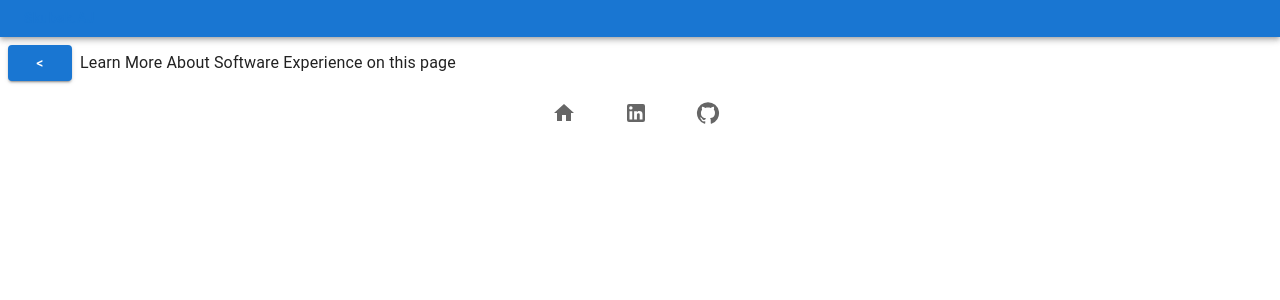
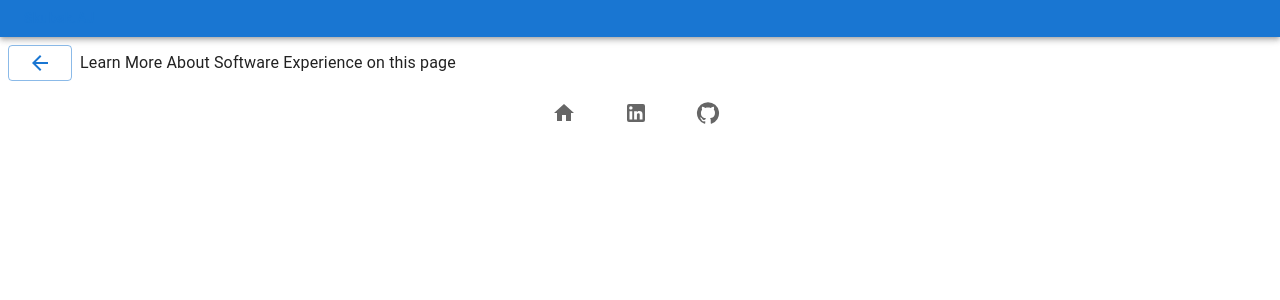
Before and after one commit to skoobydont/portfolio, a React (Create React App) app: page /portfolio/software in a window 1280 px wide. Shown: the top 300 px of the page. Built offline with nearby package versions, Linux system fonts and the light colour scheme.

Commit message:
software back button

```diff
--- a/src/pages/SoftwareExperiencePage.jsx
+++ b/src/pages/SoftwareExperiencePage.jsx
@@ -3,6 +3,7 @@ import { useHistory } from 'react-router';
 import makeStyles from '@mui/styles/makeStyles';
 import Button from '@mui/material/Button';
 import Typography from '@mui/material/Typography';
+import BackIcon from '@mui/icons-material/ArrowBack';
 
 const useStyles = makeStyles((theme) => ({
   root: {
@@ -25,28 +26,18 @@ const SoftwareExperiencePage = () => {
   const history = useHistory();
   /**
    * Handle Go Back to /porfolio
-   * @fires history.push
-   * @returns {null}
+   * @fires history.goBack
    */
-  const handleGoBack = () => {
-    history.push({
-      pathname: '/portfolio',
-      state: {
-        ...history.location.state,
-        software: true,
-      },
-    });
-    return null;
-  };
+  const handleGoBack = () => history.goBack();
   return (
     <div className={classes.root}>
       <div className={classes.header}>
         <Button
           onClick={() => handleGoBack()}
-          variant="contained"
+          variant="outlined"
           className={classes.button}
         >
-          &#60;
+          <BackIcon />
         </Button>
         <Typography>
           Learn More About Software Experience on this page
```
